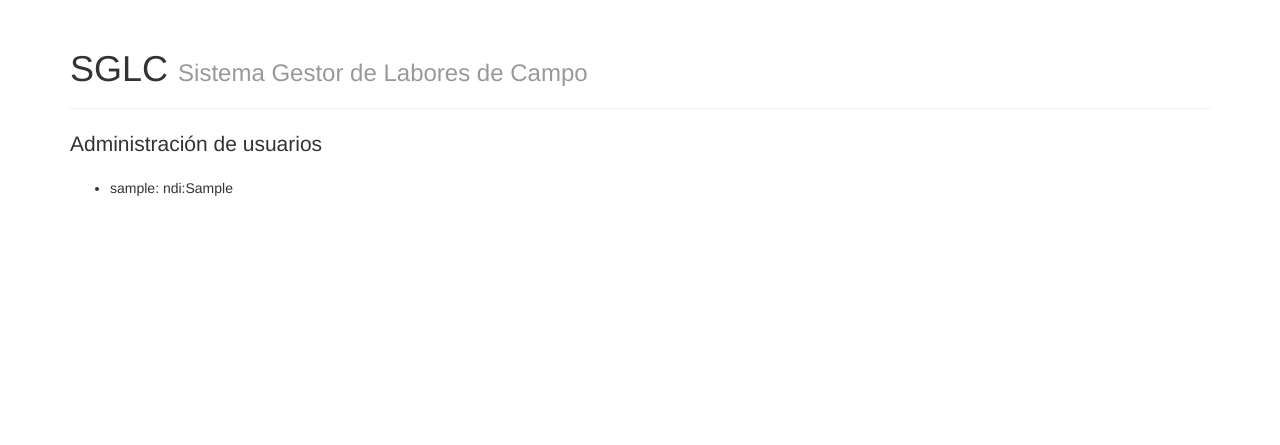
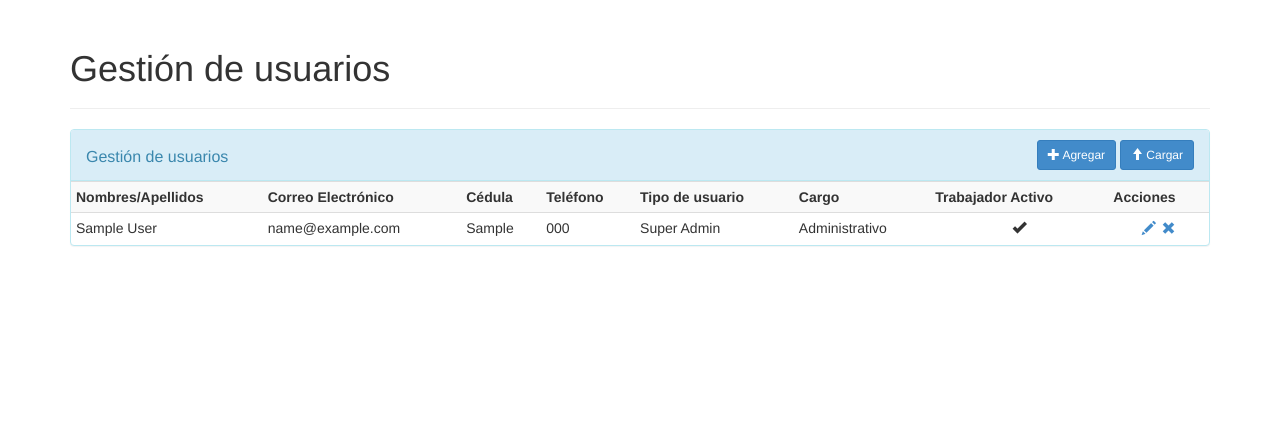
Before and after one commit to Daiech/Destaju, a Django app: template apps/process_admin/templates/admin_users.html in a window 1280 px wide. Shown: the part 51-496 px from the top of the page. Run offline with Django 3.2, Linux system fonts and the light colour scheme; the template is opened without the code that fills it: values that come from a table or form of the project are taken from there, others are empty; data comes from the database, SQL or seed files in the repository; both versions use the stored data as it was after the commit; tables that the repository leaves empty hold one stand-in row (values such as "Sample post"); parts of the project's set-up code (start-up, migrations or seed data) failed here and were passed over; some libraries are stand-ins or nearby versions.

Commit message:
Front-end gestión de usuarios

```diff
--- a/apps/process_admin/templates/admin_users.html
+++ b/apps/process_admin/templates/admin_users.html
@@ -2,29 +2,76 @@
 {% block TITLE %}Administraci&oacute;n de usuarios{% endblock %}
 {% block content %}
 	<div class="page-header">
-	  <h1>{{ PROJECT_NAME }} <small>{{ PROJECT_DESCRIPTION }}</small></h1>
+	  	<h1>Gesti&oacute;n de usuarios <small></small></h1>
 	</div>
-	<p class="lead">Administraci&oacute;n de usuarios</p>
-	<ul class="b">
-		{% for u in users %}
-			<li>
-				{{ u }}: {% if u.userprofile.dni %}
-					ndi:{{ u.userprofile.dni }}
-				{% endif %}
-			</li>
-		{% endfor %}
-	</ul>
+	<div class="panel panel-info">
+		<div class="panel-heading">
+			<h3 class="panel-title pull-left">Gesti&oacute;n de usuarios</h3>
+			<div class="text-right">
+				<a  href="#" title="" data-toggle="modal" class="btn btn-primary btn-sm">
+			    	<span class="glyphicon glyphicon-plus"></span> Agregar
+			    </a>
+		   		<a href="#" title="" class="btn btn-primary btn-sm">
+			   		<span class="glyphicon glyphicon-arrow-up" ></span> Cargar
+			   	</a>
+			</div>
+		</div>
+		<table class="table table-hover table-condensed table-striped ">
+			<tr>
+				<th>Nombres/Apellidos</th>
+				<th>Correo Electr&oacute;nico</th>
+				<th>C&eacute;dula</th>
+				<th>Tel&eacute;fono</th>
+				<!-- <th>Tel&eacute;fono Celular</th>
+				<th>Fecha Nacimiento</th>
+				<th>Direcci&oacute;n/Ciudad</th>-->
+				<th>Tipo de usuario</th>
+				<th>Cargo</th>
+				<th>Trabajador Activo</th>
+				<th>Acciones</th>
+			</tr>
+			{% for u in users %}
+			<tr>
+				<td>
+				{{ u.get_full_name }}
+				</td>
+				<td>{{ u.email }}</td>
+				<td>{{ u.userprofile.dni }}</td>
+				<td>{{ u.userprofile.cell_phone }}</td>
+				<!-- <td>{{ u.userprofile.date_born|date }}</td>
+				<td>{{ u.userprofile.address }} {{ u.userprofile.city }}</td> -->
+				<td>{{ u.userprofile.id_user_type.name }}</td>
+				<td>{{ u.userprofile.id_employment.name }}</td>
+				<td class="text-center">
+					{% if u.userprofile.is_active_worker %}
+						<span title="{{ u.get_short_name }} es trabajador Activo" class="glyphicon glyphicon-ok" ></span>
+					{% else %}
+						<span title="No es trabajador Activo" class="glyphicon glyphicon-ban-circle" ></span>
+					{% endif %}
+				</td>
+				<td class="text-center actions">
+					<a href="" title="Editar este usuario" class="btn"><span class="glyphicon glyphicon-pencil"></span></a>
+					<a href="" title="Eliminar este usuario" class="btn"><span class="glyphicon glyphicon-remove"></span></a>
+				</td>
+			</tr>
+			{% endfor %}
+		</table>
+	</div>
+
 {% endblock %}
 
 {% block style %}
 <style type="text/css">
+	.actions .btn{padding: 0;}
+	.panel-title{line-height: 34px;}
+	/*td{border: solid thin #dadada;}*/
 </style>
 {% endblock %}
 
 {% block js %}
 <script type="text/javascript">
 	$(document).ready(function(){
-
+		$("span").tooltip();
 	});
 </script>
 {% endblock %}
```
Also changed, not shown: apps/process_admin/fixtures/initial_data.json (+7 -7 lines).
